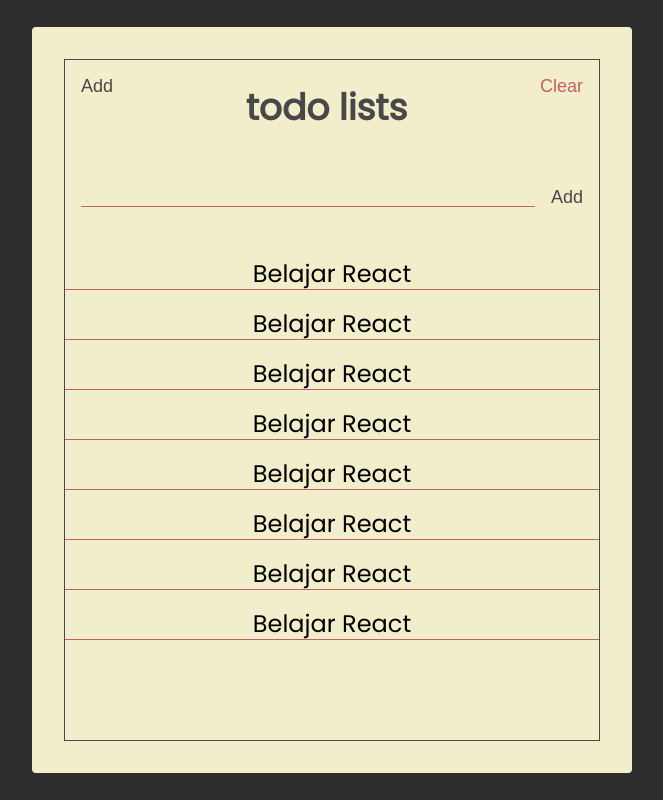
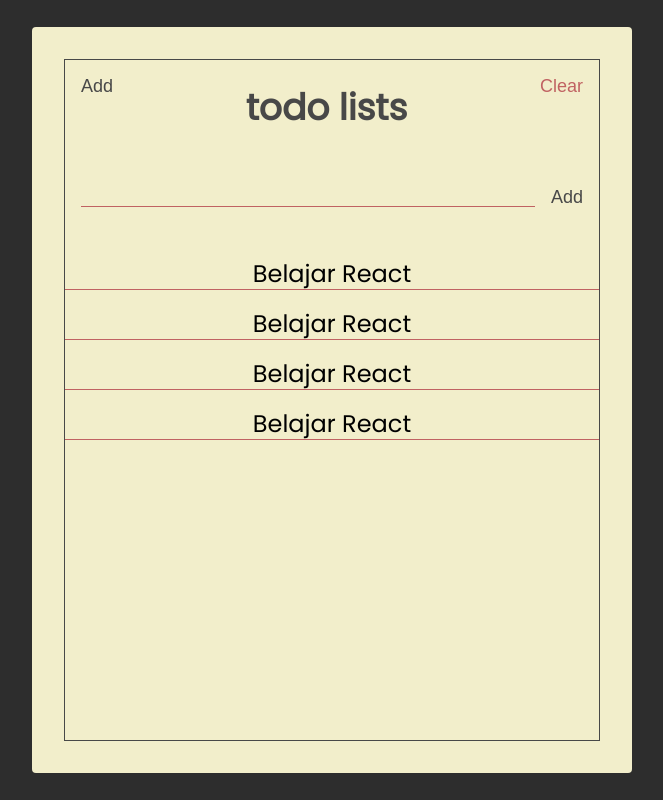
Before and after one commit to Novianto778/react-todolist, a React (Create React App) app: page / in a window 1280 px wide. Shown: the whole page, without its empty margins (308-971 px from the left). Built offline with nearby package versions, Linux system fonts and the light colour scheme.

Commit message:
refactor todos dan todolist

```diff
--- a/src/components/Todos.js
+++ b/src/components/Todos.js
@@ -1,39 +1,21 @@
 import React from "react";
 import Todo from "./Todo";
+import PropTypes from 'prop-types'
 
-export default function Todos() {
-  const todos = [
-    {
-      text: "Belajar React"
-    },
-    {
-      text: "Belajar React"
-    },
-    {
-      text: "Belajar React"
-    },
-    {
-      text: "Belajar React"
-    },
-    {
-      text: "Belajar React"
-    },
-    {
-      text: "Belajar React"
-    },
-    {
-      text: "Belajar React"
-    },
-    {
-      text: "Belajar React"
-    },
 
-  ]
+export default function Todos({todos}) {
   return (
     <section className="todos">
-      {todos.map((todo)=> {
-        return <Todo text={todo.text}/>
+      {todos.map((todo,index)=> {
+        return <Todo key={index} text={todo.text}/>
       })}
     </section>
   );
 }
+
+Todos.propTypes = {
+  todos: PropTypes.arrayOf(PropTypes.shape({
+    text: PropTypes.string
+    }
+  ))
+}
--- a/src/pages/TodoLists.js
+++ b/src/pages/TodoLists.js
@@ -1,15 +1,22 @@
-import React from "react";
+import React, { useState } from "react";
 import Paper from "../components/Paper";
 import Header from "../components/Header";
 import TodoForm from "../components/TodoForm";
 import Todos from "../components/Todos";
 
 function TodoLists() {
+  const [todos, setTodos] = useState([
+    {text: "Belajar React"},
+    {text: "Belajar React"},
+    {text: "Belajar React"},
+    {text: "Belajar React"},
+
+  ])
   return (
     <Paper>
       <Header />
       <TodoForm />
-      <Todos />
+      <Todos todos={todos}/>
     </Paper>
   );
 }
```
